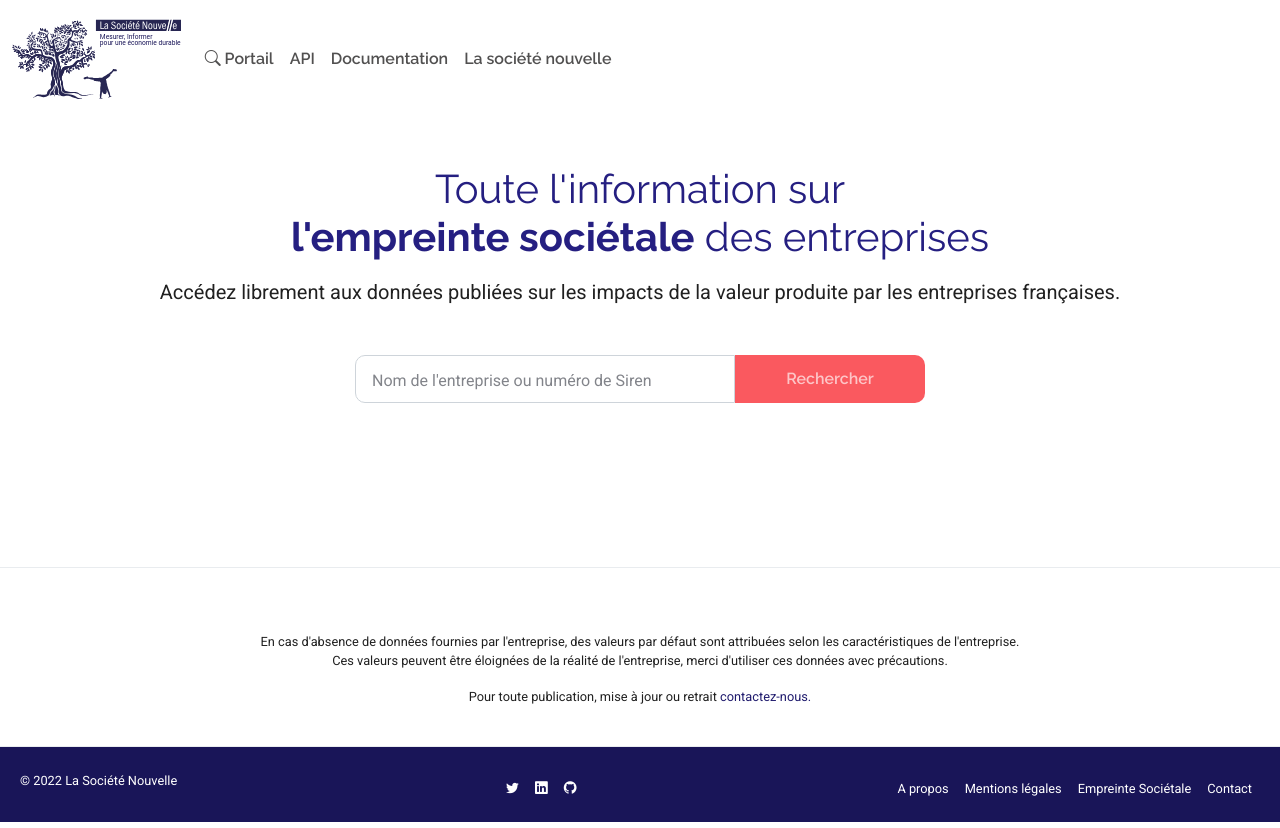
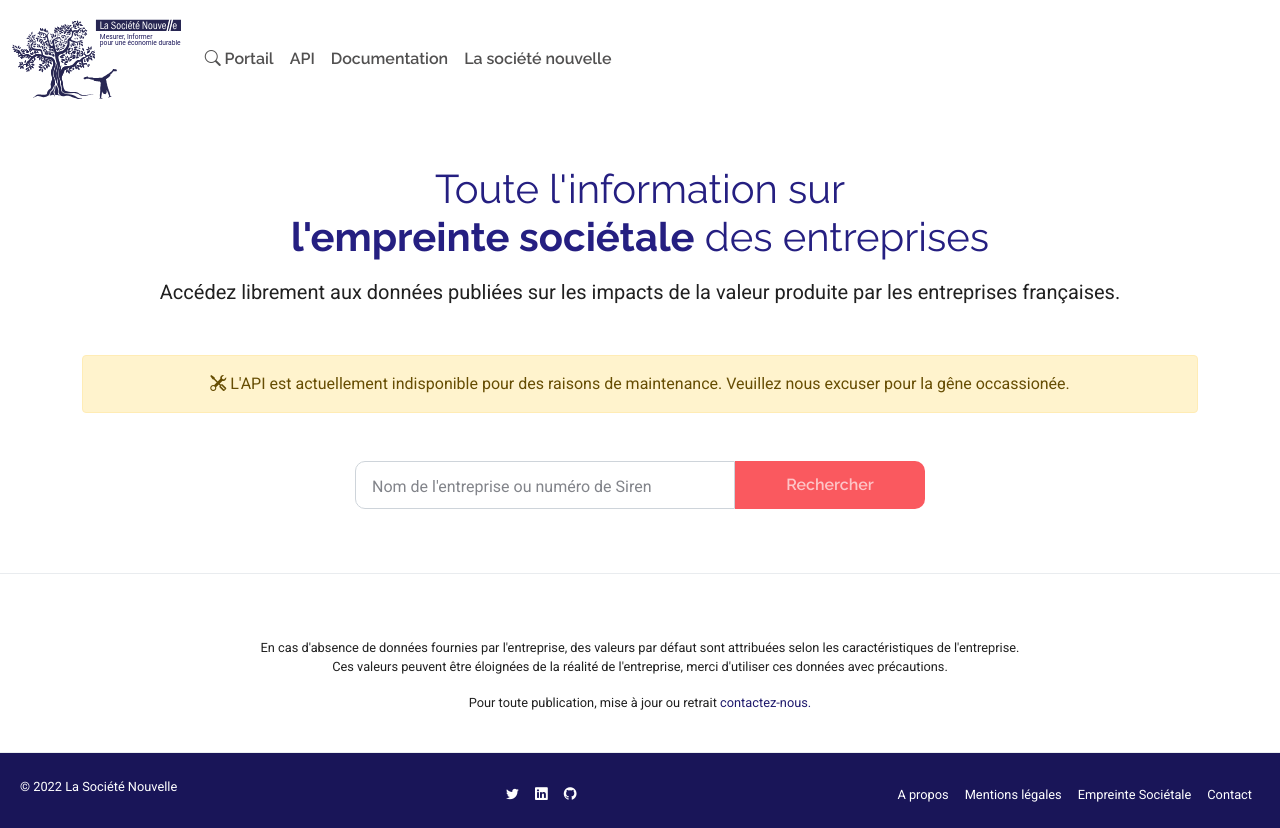
Before and after one commit to La-Societe-Nouvelle/LaSocieteNouvelle-Website, a Next.js app: page /portail in a window 1280 px wide. Built offline with nearby package versions, Linux system fonts and the light colour scheme.

Commit message:
alert warning maintenance

```diff
--- a/src/pages/portail/index.js
+++ b/src/pages/portail/index.js
@@ -1,5 +1,5 @@
 import React, { useState } from "react";
-import { Button, Card, Col, Container, Form, Row } from "react-bootstrap";
+import { Alert, Button, Card, Col, Container, Form, Row } from "react-bootstrap";
 import { Helmet } from "react-helmet";
 
 const portail = () => {
@@ -70,6 +70,9 @@ const portail = () => {
               Accédez librement aux données publiées sur les impacts de la
               valeur produite par les entreprises françaises.
             </p>
+            <Alert variant="warning ">
+            <i className="bi bi-tools"></i>  L'API est actuellement indisponible pour des raisons de maintenance. Veuillez nous excuser pour la gêne occassionée.
+            </Alert>
             <Row className="mt-5">
               <Col md={{ span: 6, offset: 3 }}>
                 <Row className="justify-content-md-center search-form">
--- a/src/styles/App.scss
+++ b/src/styles/App.scss
@@ -280,3 +280,10 @@ section.indic {
     list-style-type: circle;
   }
 }
+
+
+.alert-warning {
+  color: #664d03;
+  background-color: #fff3cd;
+  border-color: #ffecb5;
+}
```
